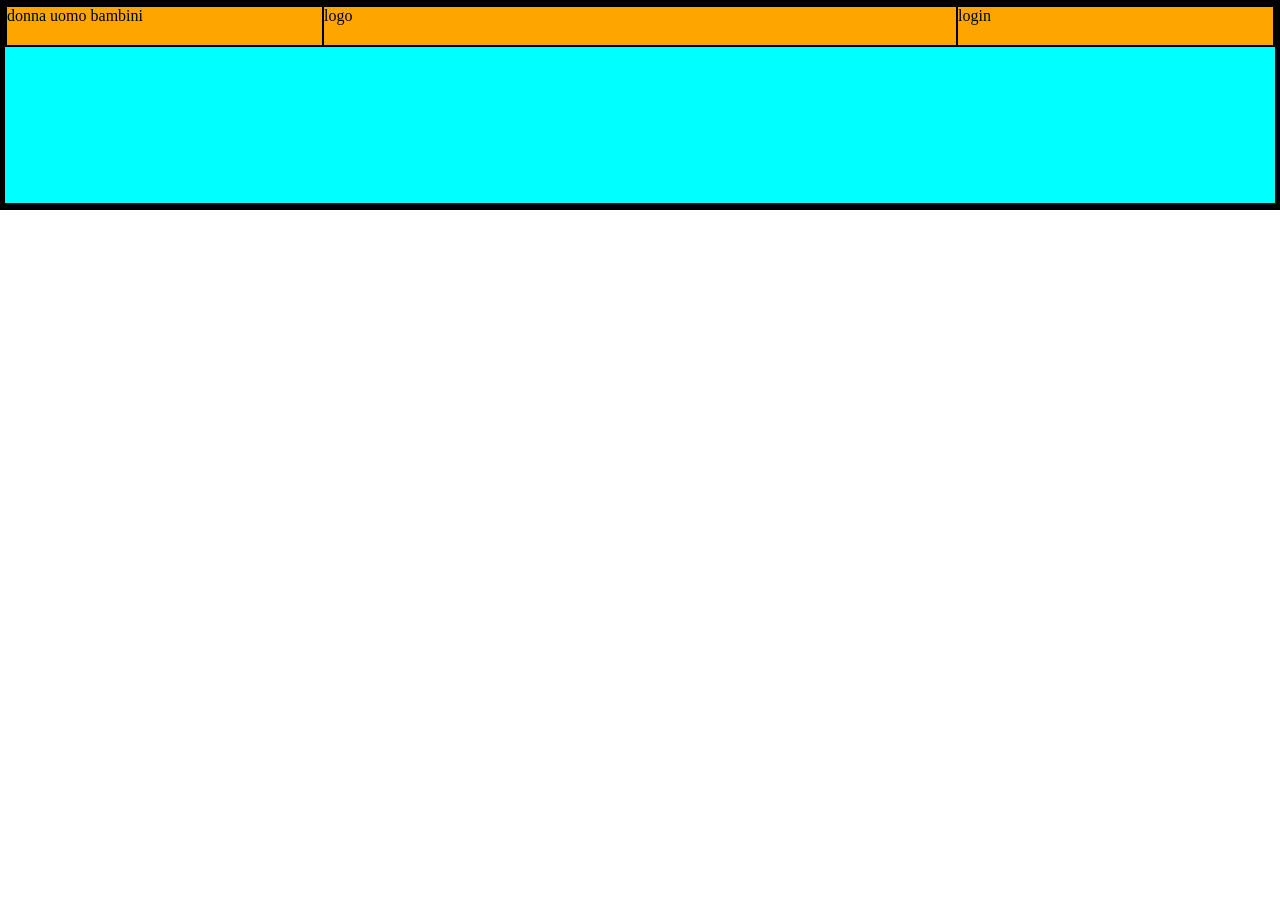
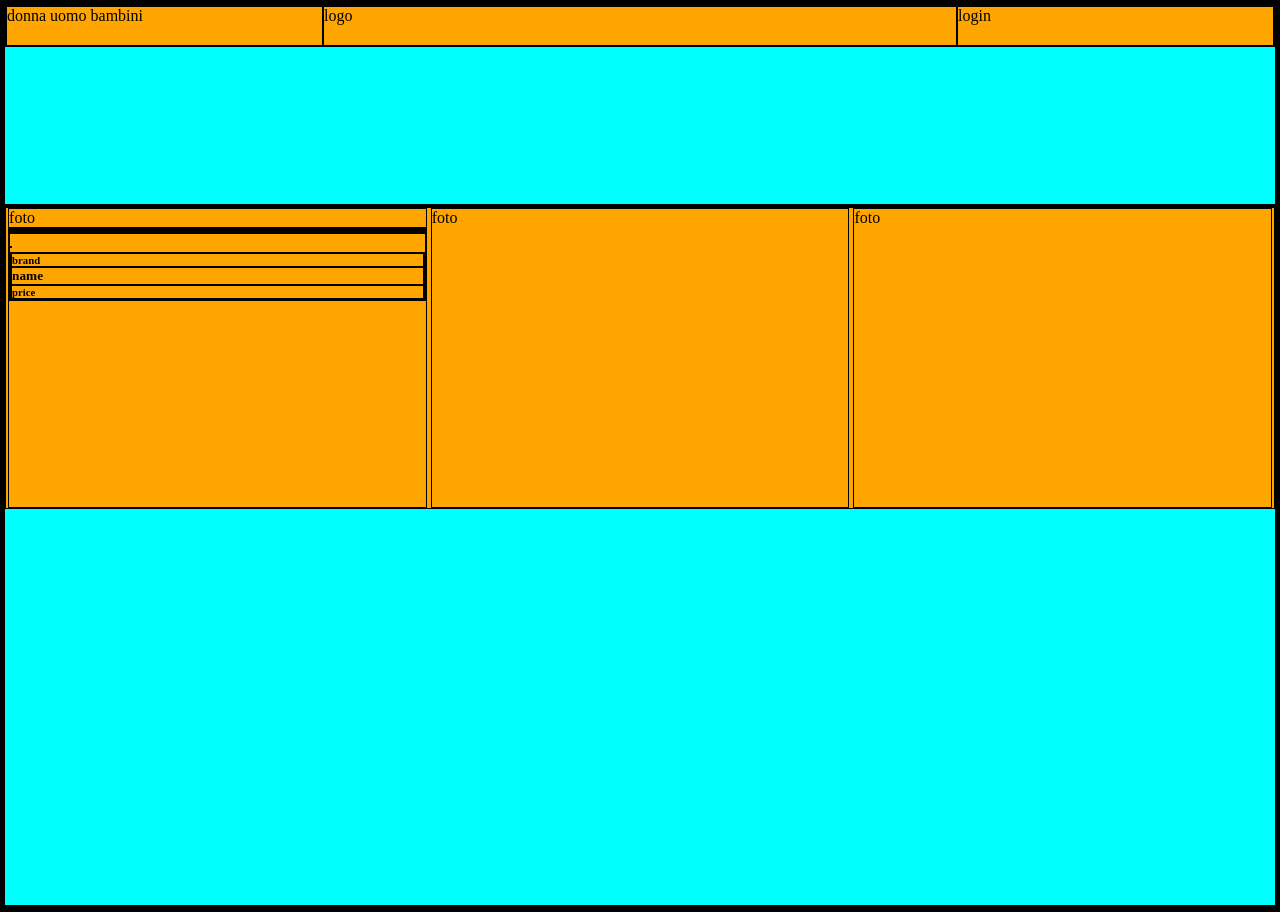
Before and after one commit to info-mic-info/html-css-boolando, a plain HTML site: page index.html in a window 1280 px wide. Before the commit the page ends 800 px from the top, so only its background shows below. Drawn offline with Linux system fonts and the light colour scheme.

Commit message:
layout colored blocks main

```diff
--- a/css/style.css
+++ b/css/style.css
@@ -16,7 +16,7 @@
 .container {
     margin: 0 auto;
     width: 100%;
-    height: 200px;
+    height: 700px;
     background-color: aqua;
 }
 
@@ -39,5 +39,10 @@
     margin: 0 auto;
     width: 50%;
     height: 40px;
+}
 
+.col-33{
+    margin: 0 auto;
+    width: 33%;
+    height: 300px;
 }
--- a/index.html
+++ b/index.html
@@ -25,6 +25,37 @@
         </div>
     </header>
 
+    <main>
+        <!-- first row -->
+        <div class="section-1">
+            <div class="container">
+                <div class="row">
+
+
+                    <div class="col-33">foto
+                        <div class="content">
+                            <div class="tag-green"></div>
+                            <div class="tag-red"></div>
+                            <div class="heart"></div>
+                            <img src="" alt="">
+                            <div class="description">
+                                <h6>brand</h6>
+                                <h5>name</h5>
+                                <h6>price</h6>
+                            </div>
+                        </div>
+                    </div>
+
+
+
+                    <div class="col-33">foto</div>
+                    <div class="col-33">foto</div>
+
+                </div>
+            </div>
+        </div>
+
+    </main>
 
 
 
@@ -33,7 +64,6 @@
 
 
 
-    <main></main>
     <footer></footer>
 </body>
 
```
